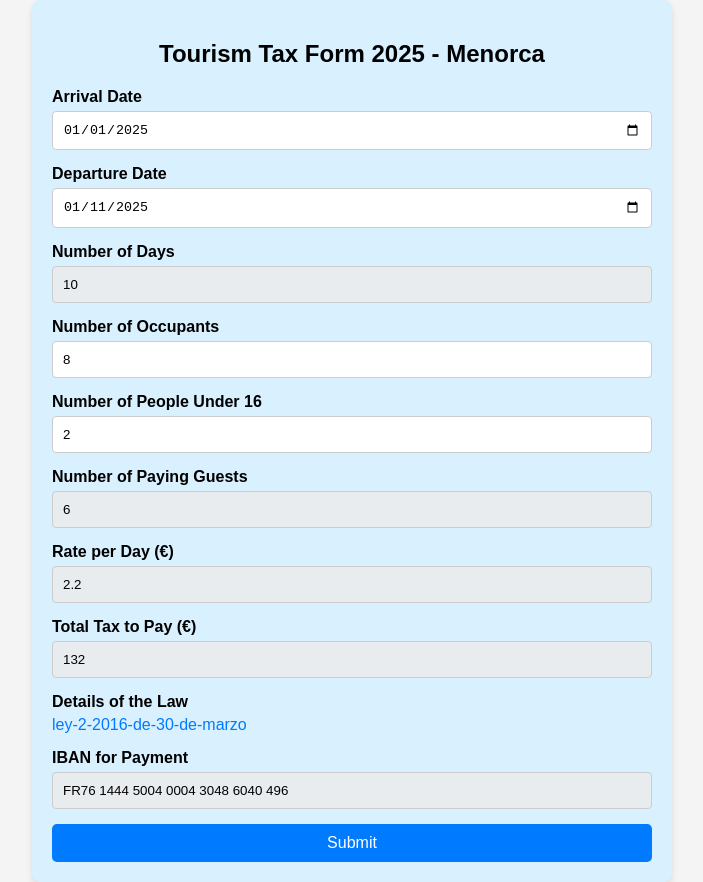
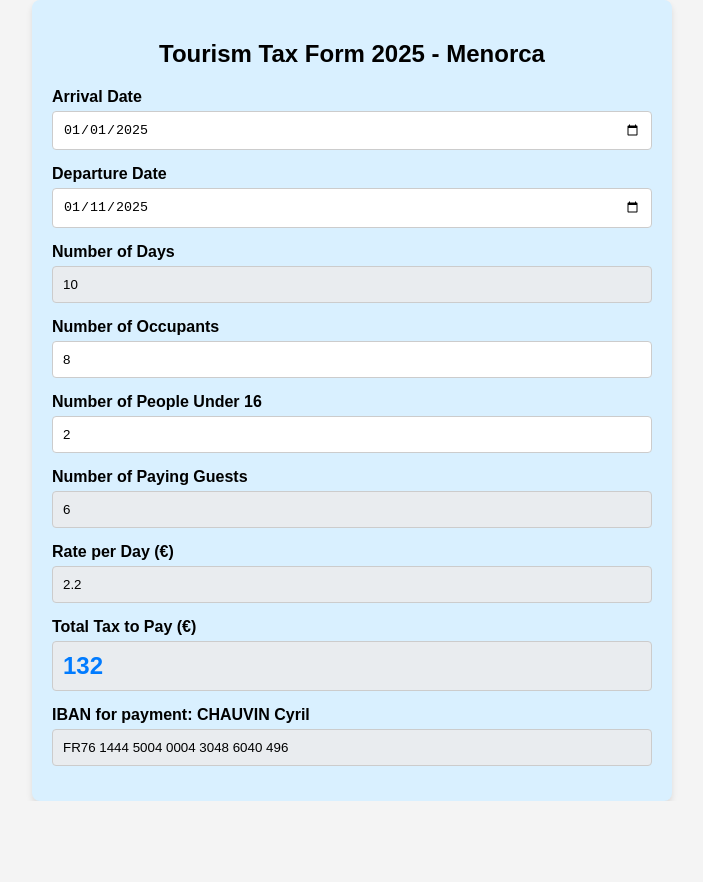
Before and after one commit to LittleMenorca/Tourism-tax, a plain HTML site: page index.html in a window 1280 px wide. Shown: the whole page, without its empty margins (288-991 px from the left). After the commit the page ends 801 px from the top, so only its background shows below. Drawn offline with Linux system fonts and the light colour scheme.

Commit message:
Update index.html

```diff
--- a/index.html
+++ b/index.html
@@ -45,18 +45,10 @@
         input[readonly] {
             background-color: #e9ecef;
         }
-        button {
-            width: 100%;
-            padding: 10px;
-            background-color: #007BFF;
-            color: #fff;
-            border: none;
-            border-radius: 5px;
-            cursor: pointer;
-            font-size: 16px;
-        }
-        button:hover {
-            background-color: #0056b3;
+        #total-tax {
+            font-size: 1.5em;
+            font-weight: bold;
+            color: #007BFF;
         }
         a {
             color: #007BFF;
@@ -73,9 +65,6 @@
                 font-size: 14px;
             }
             input, textarea {
-                font-size: 14px;
-            }
-            button {
                 font-size: 14px;
             }
         }
@@ -169,16 +158,9 @@
             </div>
 
             <div class="form-group">
-                <label for="payment-link">Details of the Law</label>
-                <a href="https://www.caib.es/eboibfront/es/2016/10470/578257/ley-2-2016-de-30-de-marzo" target="_blank">ley-2-2016-de-30-de-marzo</a>
-            </div>
-
-            <div class="form-group">
-                <label for="iban">IBAN for Payment</label>
+                <label for="payment-link">IBAN for payment: CHAUVIN Cyril</label>
                 <input type="text" id="iban" name="iban" value="FR76 1444 5004 0004 3048 6040 496" readonly>
             </div>
-
-            <button type="submit">Submit</button>
         </form>
     </div>
 </body>
```
